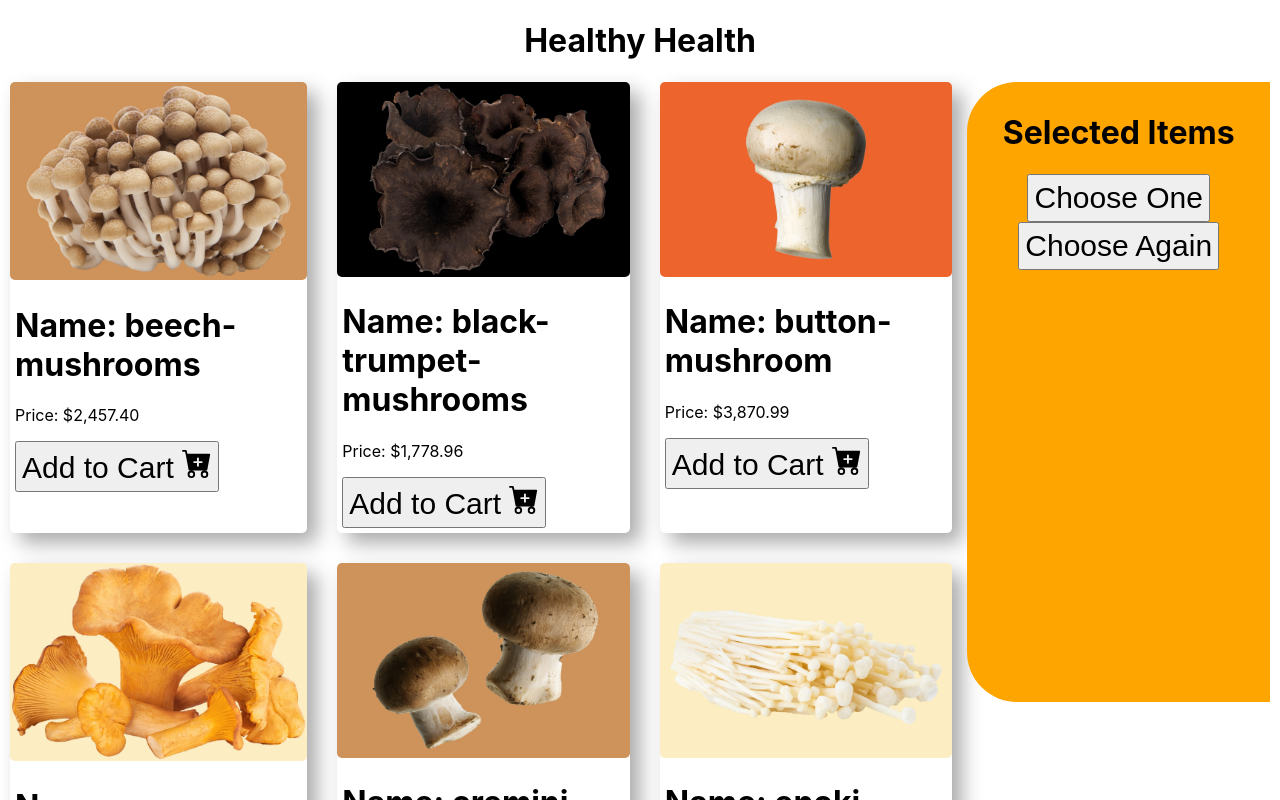
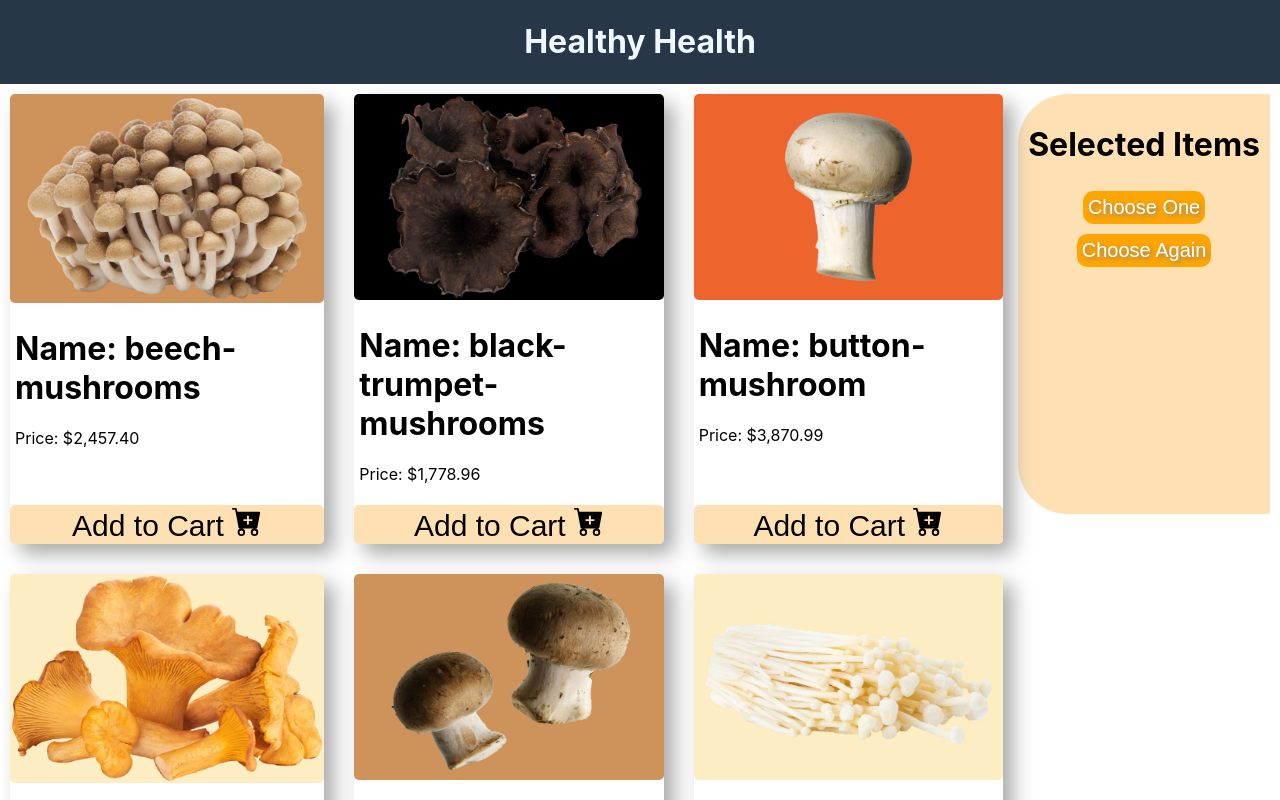
Before and after one commit to hossain101199/lucky-one, a React (Create React App) app: page / in a window 1280 px wide. Shown: the top 800 px of the page. Built offline with nearby package versions, Linux system fonts and the light colour scheme.

Commit message:
ui and selected items completed

```diff
--- a/public/data.json
+++ b/public/data.json
@@ -1,83 +1,83 @@
 [
   {
-    "id": "623dfbb776f0287056556145",
+    "id": "001",
     "index": 0,
     "price": "$2,457.40",
     "picture": "./data-images/beech-mushrooms1.jpg",
     "name": "beech-mushrooms"
   },
   {
-    "id": "623dfbb73e988c17dd5b4795",
+    "id": "002",
     "index": 1,
     "price": "$1,778.96",
     "picture": "./data-images/black-trumpet-mushrooms-2.jpg",
     "name": "black-trumpet-mushrooms"
   },
   {
-    "id": "623dfbb72d9c3d0105360655",
+    "id": "003",
     "index": 2,
     "price": "$3,870.99",
     "picture": "./data-images/button-mushroom-3.jpg",
     "name": "button-mushroom"
   },
   {
-    "id": "623dfbb71cdb24f30d50fc77",
+    "id": "004",
     "index": 3,
     "price": "$3,402.97",
     "picture": "./data-images/chanterelle-mushrooms-4.jpg",
     "name": "chanterelle-mushrooms"
   },
   {
-    "id": "623dfbb7691d5f5544b9fb03",
+    "id": "005",
     "index": 4,
     "price": "$2,218.86",
     "picture": "./data-images/cremini-mushrooms-5.jpg",
     "name": "cremini-mushrooms"
   },
   {
-    "id": "623dfbb7cf5f34c9b49a455d",
+    "id": "006",
     "index": 5,
     "price": "$2,014.67",
     "picture": "./data-images/enoki-mushrooms-6.jpg",
     "name": "enoki-mushrooms"
   },
   {
-    "id": "623dfbb783004946f7177561",
+    "id": "007",
     "index": 6,
     "price": "$2,794.33",
     "picture": "./data-images/hedgehog-mushrooms-7.jpg",
     "name": "hedgehog-mushrooms"
   },
   {
-    "id": "623dfbb7a603fc821db35454",
+    "id": "008",
     "index": 7,
     "price": "$2,956.74",
     "picture": "./data-images/king-trumpet-mushrooms-8.jpg",
     "name": "king-trumpet-mushrooms"
   },
   {
-    "id": "623dfbb70ba09aad06ca15df",
+    "id": "009",
     "index": 8,
     "price": "$2,871.21",
     "picture": "./data-images/maitake-mushrooms-9.jpg",
     "name": "maitake-mushrooms"
   },
   {
-    "id": "623dfbb7085b1e75713e67a0",
+    "id": "010",
     "index": 9,
     "price": "$3,750.07",
     "picture": "./data-images/morel-mushrooms-10.jpg",
     "name": "morel-mushrooms"
   },
   {
-    "id": "623dfbb726372ffb707ec6e5",
+    "id": "011",
     "index": 10,
     "price": "$1,092.10",
     "picture": "./data-images/oyster-mushroom-11.jpg",
     "name": "oyster-mushroom"
   },
   {
-    "id": "623dfbb7d7c951caaaa91fc4",
+    "id": "012",
     "index": 11,
     "price": "$2,542.72",
     "picture": "./data-images//porcini-mushroom-12.jpg",
--- a/src/App.css
+++ b/src/App.css
@@ -1,5 +1,6 @@
 .App {
   text-align: center;
+  position: relative;
 }
 
 .App-logo {
--- a/src/App.js
+++ b/src/App.js
@@ -1,27 +1,37 @@
 import logo from "./logo.svg";
 import "./App.css";
-import CardContainer from "./Cardcontainer/CardContainer";
+import CardContainer from "./Container/CardContainers/CardContainer";
 import { useEffect, useState } from "react";
-import Sidebar from "./Cardcontainer/Sidebar/Sidebar";
+import Sidebar from "./Container/Sidebar/Sidebar";
+import Nav from "./Container/Nav/Nav";
 
 function App() {
   const [mushrooms, setMushrooms] = useState([]);
+  const [selectedItems, setselectedItems] = useState([]);
   useEffect(() => {
     fetch("data.json")
       .then((res) => res.json())
       .then((data) => setMushrooms(data));
   }, []);
+  const AddTocart = (data) => {
+    const newItems = [...selectedItems, data];
+    setselectedItems(newItems);
+  };
   return (
     <div className="App">
-      <h1>Healthy Health</h1>
+      <Nav></Nav>
       <div className="parent-container">
         <div className="CardContainer">
           {mushrooms.map((mushroom) => (
-            <CardContainer key={mushroom.id} data={mushroom}></CardContainer>
+            <CardContainer
+              key={mushroom.id}
+              data={mushroom}
+              AddTocart={AddTocart}
+            ></CardContainer>
           ))}
         </div>
         <div className="CardContainer-2">
-          <Sidebar></Sidebar>
+          <Sidebar selectedItems={selectedItems}></Sidebar>
         </div>
       </div>
     </div>
--- a/src/Cardcontainer/Sidebar/Sidebar.css
+++ /dev/null
@@ -1,9 +0,0 @@
-.Sidebar {
-  height: 600px;
-  background-color: orange;
-  border-top-left-radius: 50px;
-  border-bottom-left-radius: 50px;
-  text-align: center;
-  transition: 0.5s;
-  padding: 10px;
-}
--- a/src/Cardcontainer/CardContainer.css
+++ b/src/Container/CardContainers/CardContainer.css
@@ -1,10 +1,12 @@
 .card {
+  min-height: 450px;
   max-width: 355px;
   box-shadow: 10px 10px 20px #aaaaaa;
   border-radius: 5px;
   text-align: left;
   /* cursor: pointer; */
   transition: 0.5s;
+  position: relative;
 }
 .card-info {
   margin: 5px;
@@ -16,9 +18,17 @@
 .card:hover {
   box-shadow: 10px 10px 50px #aaaaaa;
 }
-button {
-  /* border: #aaaaaa; */
+.button button {
+  border: none;
+  background-color: #ffe0b3;
   font-size: 30px;
-  padding: 5px;
   cursor: pointer;
+  width: 100%;
+  border-radius: 5px;
+  position: absolute;
+  bottom: 0;
+  transition: 0.5s;
 }
+.button:hover button {
+  font-weight: bold;
+}
--- a/src/Cardcontainer/CardContainer.js
+++ b/src/Container/CardContainers/CardContainer.js
@@ -2,9 +2,8 @@ import React from "react";
 import "./CardContainer.css";
 import { BsCartPlusFill } from "react-icons//bs";
 
-const CardContainer = ({ data }) => {
-  console.log(data);
-  const { name, price, picture } = data;
+const CardContainer = ({ data, AddTocart }) => {
+  const { name, price, picture, id } = data;
   return (
     <div className="card">
       <div className="img-container">
@@ -13,11 +12,12 @@ const CardContainer = ({ data }) => {
       <div className="card-info">
         <h1>Name: {name} </h1>
         <p>Price: {price}</p>
-        <div className="button">
-          <button>
-            Add to Cart <BsCartPlusFill />
-          </button>
-        </div>
+      </div>
+
+      <div className="button">
+        <button onClick={() => AddTocart(data)}>
+          Add to Cart <BsCartPlusFill />
+        </button>
       </div>
     </div>
   );
--- /dev/null
+++ b/src/Container/Nav/Nav.css
@@ -0,0 +1,8 @@
+.nav {
+  background-color: #283747;
+  color: aliceblue;
+  padding: 1px;
+  position: sticky;
+  top: 0;
+  z-index: 1;
+}
--- /dev/null
+++ b/src/Container/Nav/Nav.js
@@ -0,0 +1,11 @@
+import React from "react";
+import "./Nav.css";
+const Nav = () => {
+  return (
+    <div className="nav">
+      <h1>Healthy Health</h1>
+    </div>
+  );
+};
+
+export default Nav;
--- /dev/null
+++ b/src/Container/Sidebar/Sidebar.css
@@ -0,0 +1,23 @@
+.Sidebar {
+  min-height: 400px;
+  background-color: #ffe0b3;
+  border-top-left-radius: 50px;
+  border-bottom-left-radius: 50px;
+  text-align: center;
+  padding: 10px;
+}
+.Sidebar button {
+  font-size: 20px;
+  padding: 5px;
+  border: none;
+  margin: 5px;
+  border-radius: 10px;
+  background-color: orange;
+  color: white;
+  text-shadow: 2px 2px 5px gray;
+  cursor: pointer;
+  transition: 0.5s;
+}
+.Sidebar button:hover {
+  box-shadow: 0px 0px 30px white;
+}
--- a/src/Cardcontainer/Sidebar/Sidebar.js
+++ b/src/Container/Sidebar/Sidebar.js
@@ -1,11 +1,13 @@
 import React from "react";
 import "./Sidebar.css";
 
-const Sidebar = () => {
+const Sidebar = ({ selectedItems }) => {
+  console.log(selectedItems);
   return (
     <div className="Sidebar">
       <h1>Selected Items</h1>
       <button>Choose One</button>
+      <br />
       <button>Choose Again</button>
     </div>
   );
```
